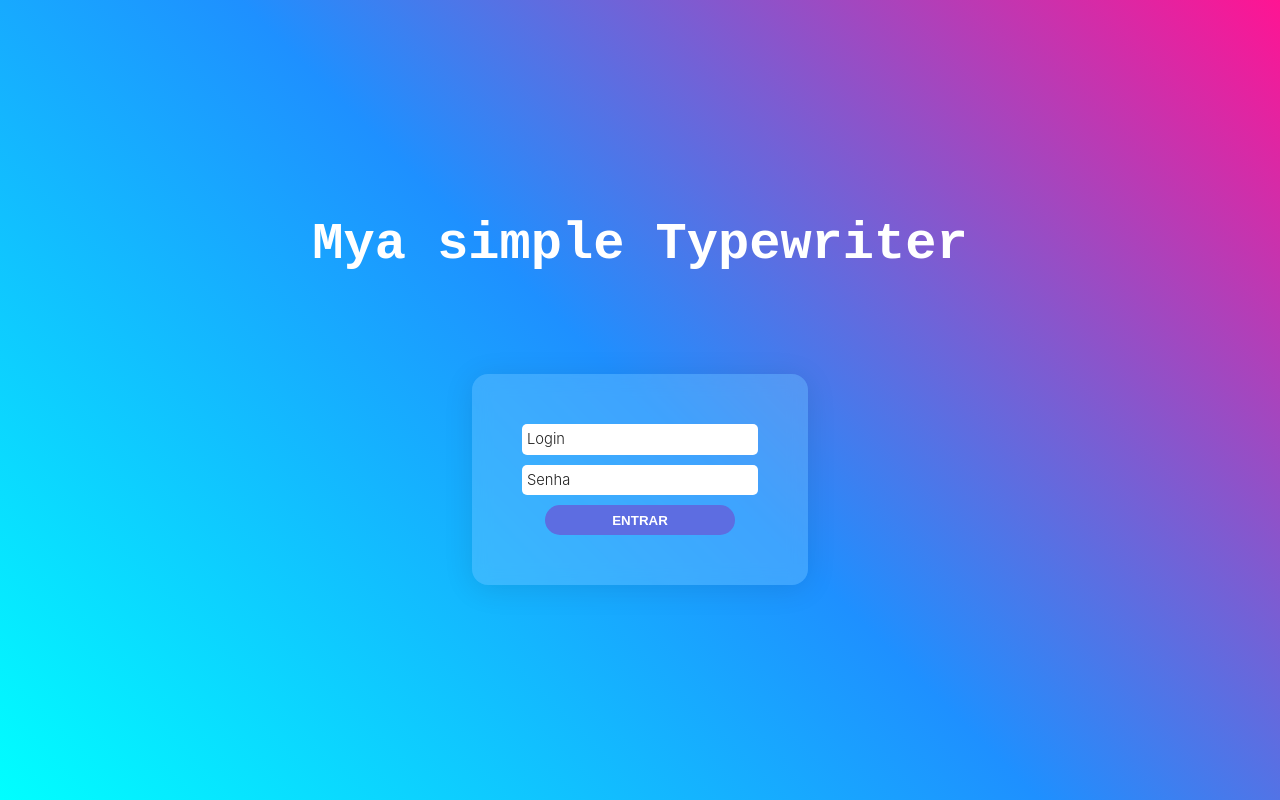
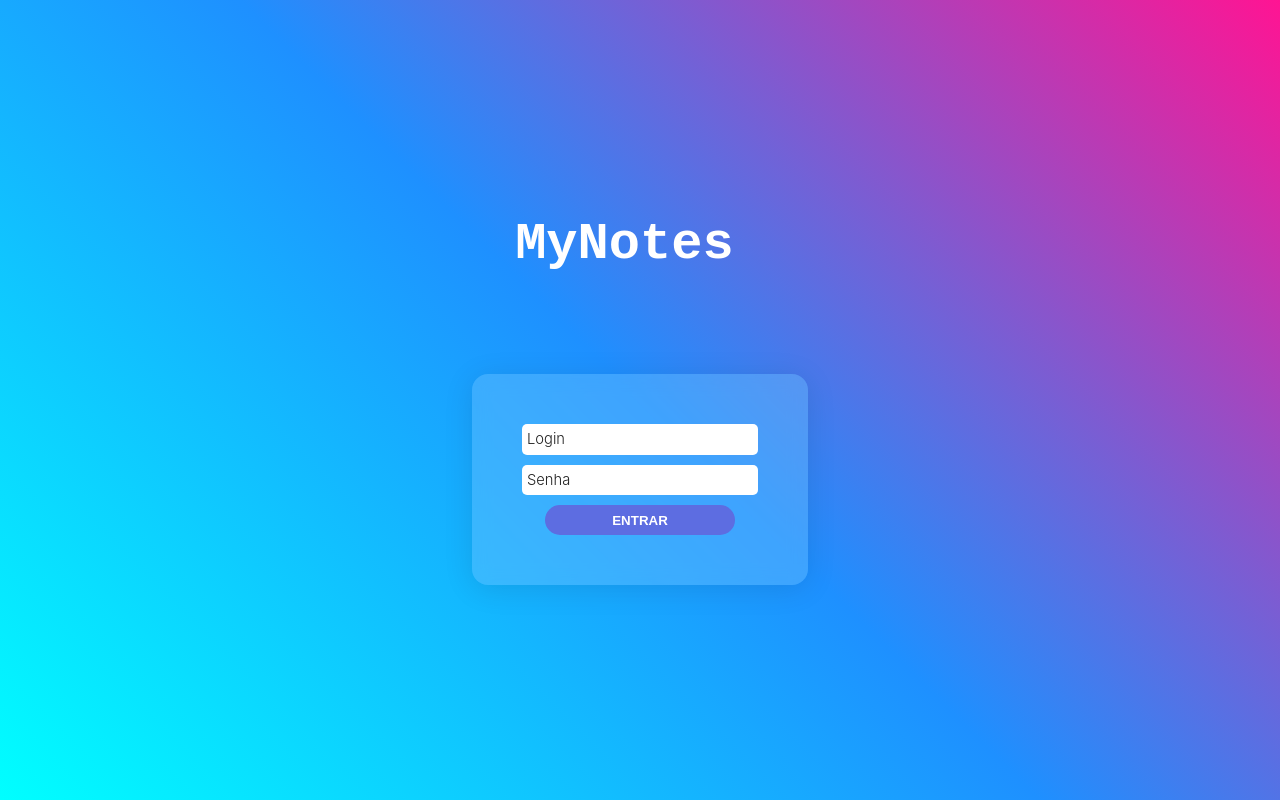
Before and after one commit to GabrielBatalhaDEV/FIAP-MyNotes, a React (Create React App) app: page / in a window 1280 px wide. Built offline with nearby package versions, Linux system fonts and the light colour scheme.

Commit message:
typewritterConfig fixed

```diff
--- a/src/Pages/Login.jsx
+++ b/src/Pages/Login.jsx
@@ -9,7 +9,7 @@ const cursor = true;
 const typewriterConfig = {
   loop,
   cursor,
-  cursorStyle: "|",
+  cursorStyle: "_",
   typeSpeed: 150,
   deleteSpeed: 100,
   delaySpeed: 1000,
@@ -22,7 +22,6 @@ function Login() {
   function handleUserHome() {
     console.log("nav");
     nav("home");
-
   }
 
   return (
@@ -30,7 +29,7 @@ function Login() {
       <main className={styles.main}>
         <h1>
           My
-          <Typewriter typewriterConfig />
+          <Typewriter {...typewriterConfig} />
         </h1>
         <form>
           <input
```
